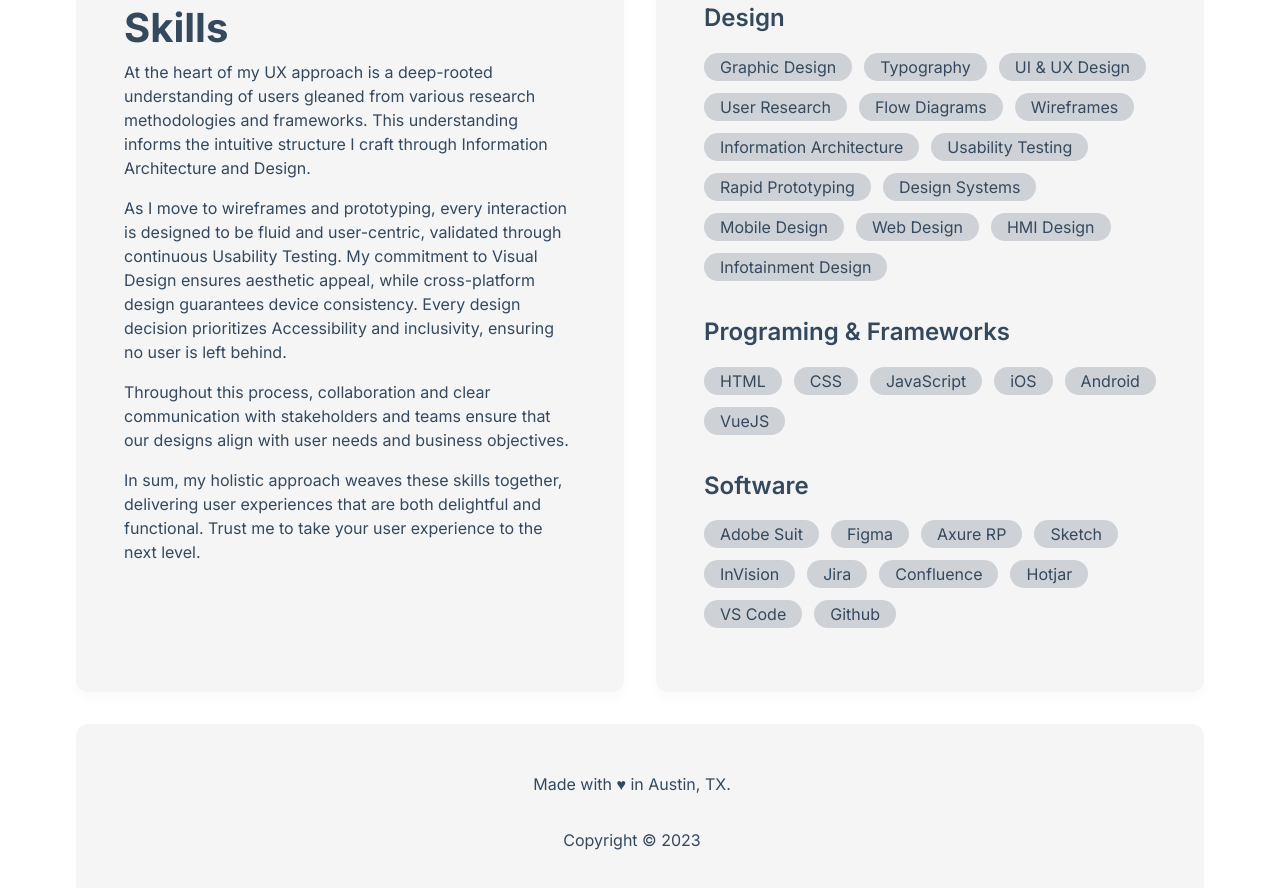
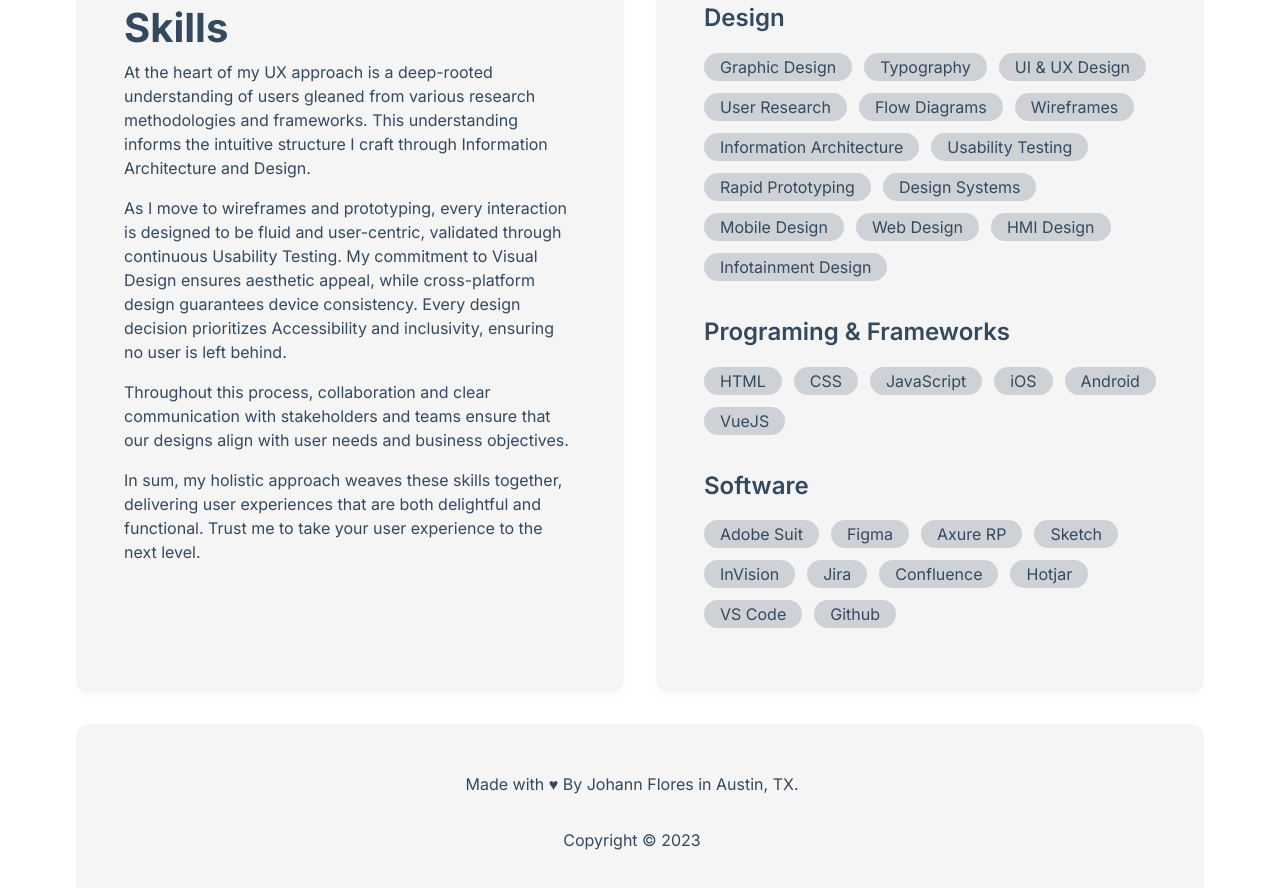
Before and after one commit to urbanfunkgod/urbanfunkgod.github.io, a plain HTML site: page about.html in a window 1280 px wide. Shown: the part 1303-2191 px from the top of the page. Drawn offline with Linux system fonts and the light colour scheme.

Commit message:
Add files via upload

```diff
--- a/about.html
+++ b/about.html
@@ -243,7 +243,9 @@
         </div>
       </div>
       <div class="footer">
-        <p class="made-with">Made with &hearts; in Austin, TX.</p>
+        <p class="made-with">
+          Made with &hearts; By Johann Flores in Austin, TX.
+        </p>
         <p class="copyright">Copyright © 2023</p>
       </div>
     </div>
```
